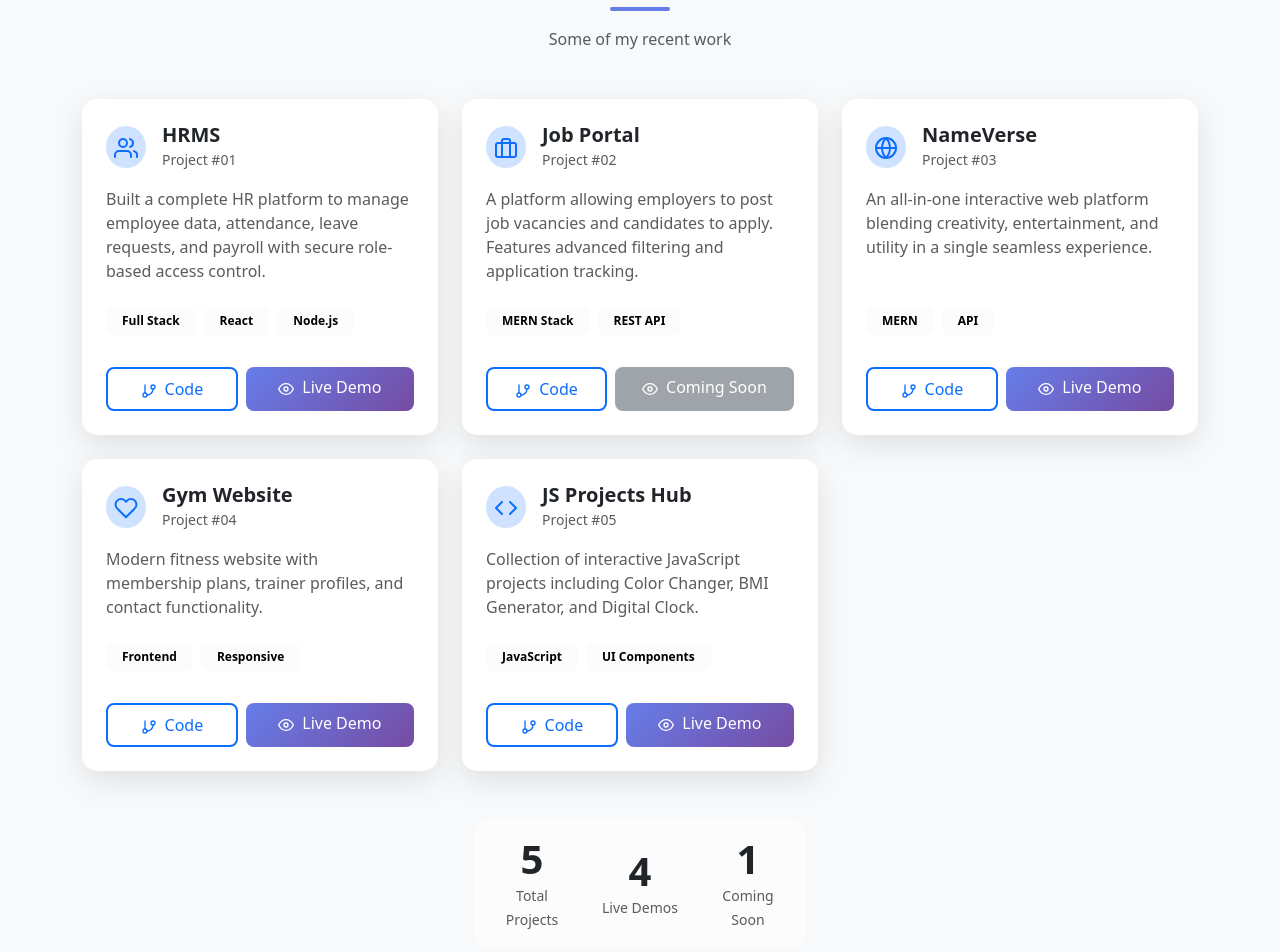
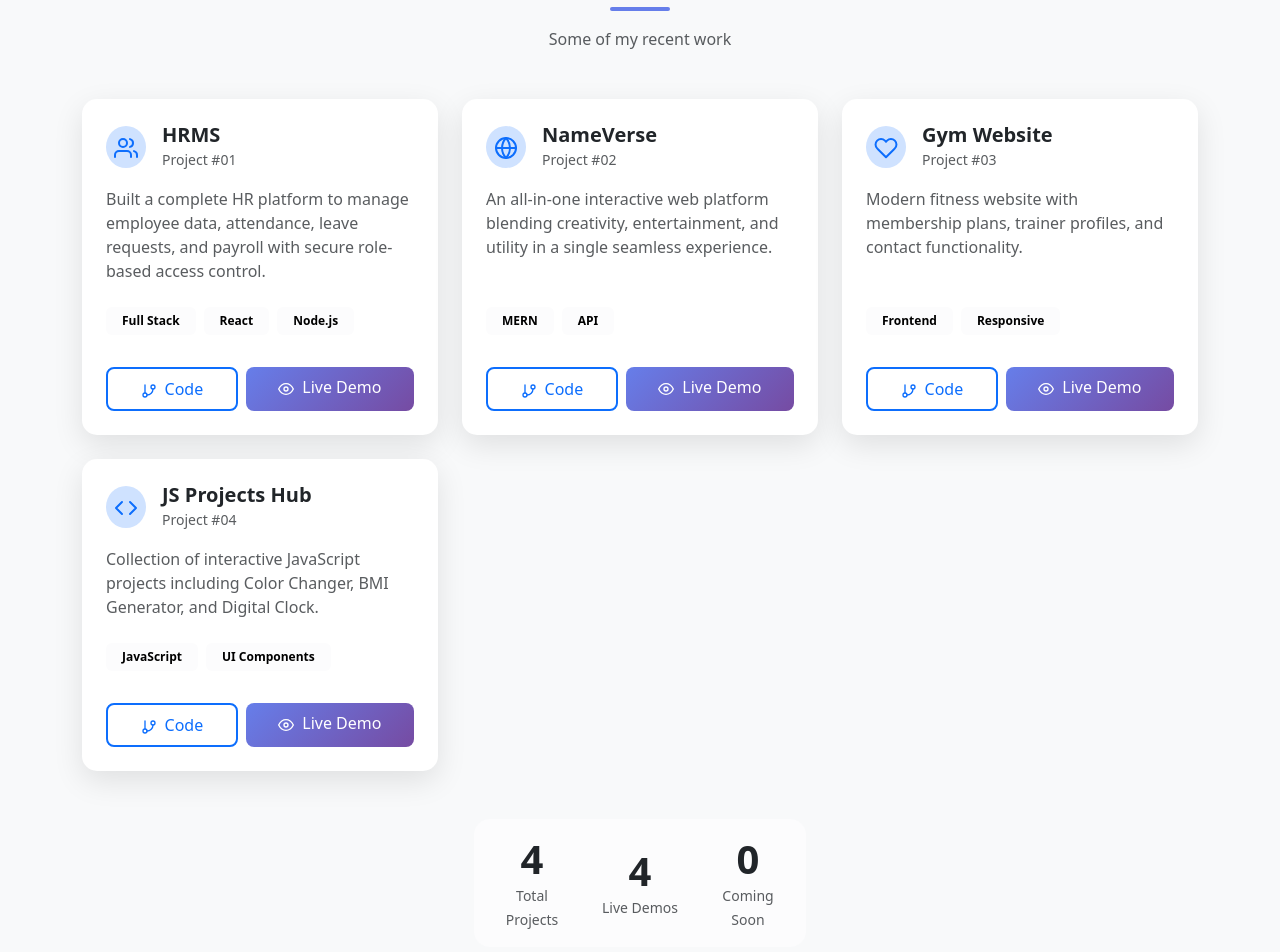
Before and after one commit to RITIKRAJGUPTA/PortfolioRRRGRitik, a React (Create React App) app in the folder client/: page / in a window 1280 px wide. Shown: the part 2720-3672 px from the top of the page. Built offline with nearby package versions, Linux system fonts and the light colour scheme.

Commit message:
Update App.js
Remove job portal project

```diff
--- a/client/src/App.js
+++ b/client/src/App.js
@@ -137,17 +137,9 @@ function App() {
       title: "HRMS",
       desc: "Built a complete HR platform to manage employee data, attendance, leave requests, and payroll with secure role-based access control.",
       repolink: "https://github.com/RITIKRAJGUPTA/HRMS-",
-      link: "https://hrmsbyrrgritik-x1ub.onrender.com",
+      link: "https://rrghrmsbyritik.onrender.com",
       tags: ["Full Stack", "React", "Node.js"],
       icon: <FiUsers size={24} />,
-    },
-    {
-      title: "Job Portal",
-      desc: "A platform allowing employers to post job vacancies and candidates to apply. Features advanced filtering and application tracking.",
-      repolink: "https://github.com/RITIKRAJGUPTA/job_portal_backend",
-      link: "#",
-      tags: ["MERN Stack", "REST API"],
-      icon: <FiBriefcase size={24} />,
     },
     {
       title: "NameVerse",
@@ -621,7 +613,7 @@ function App() {
             <small className={darkMode ? "text-light" : "text-muted"}>Live Demos</small>
           </div>
           <div className="col-md-4">
-            <div className="display-6 fw-bold">1</div>
+            <div className="display-6 fw-bold">0</div>
             <small className={darkMode ? "text-light" : "text-muted"}>Coming Soon</small>
           </div>
         </div>
```
